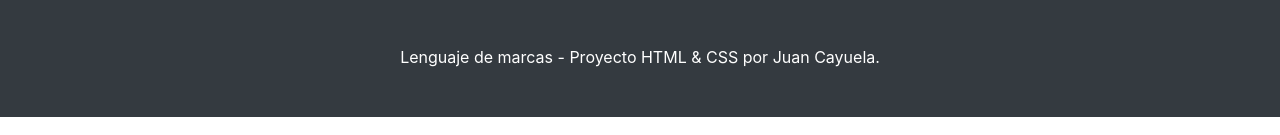
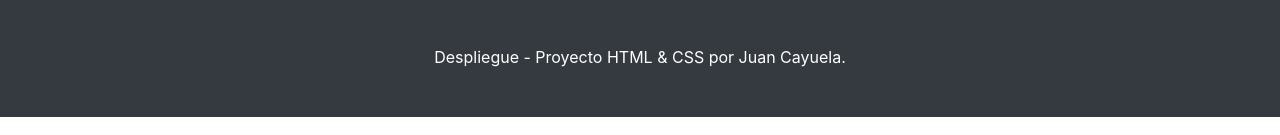
Before and after one commit to coheiden/remotos, a website: page src/index.html in a window 1280 px wide. Shown: the part 451-586 px from the top of the page. Drawn offline with Linux system fonts and the light colour scheme.

Commit message:
commit 3-2

```diff
--- a/src/index.html
+++ b/src/index.html
@@ -108,7 +108,7 @@
     <footer class="py-5 bg-dark">
       <div class="container">
         <p class="m-0 text-center text-white">
-          Lenguaje de marcas - Proyecto HTML & CSS por Juan Cayuela.
+          Despliegue - Proyecto HTML & CSS por Juan Cayuela.
         </p>
       </div>
       <!-- /.container -->
```
